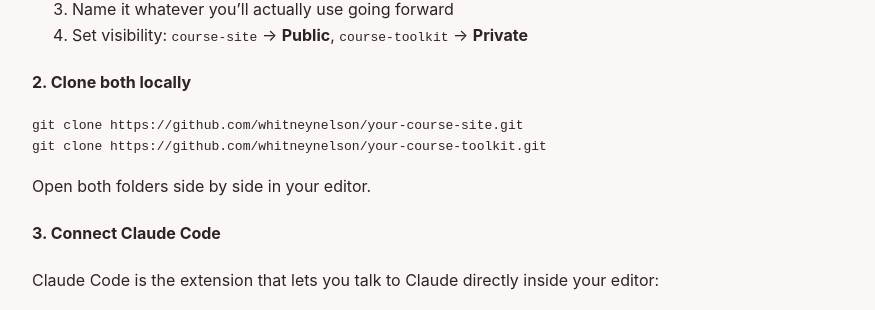
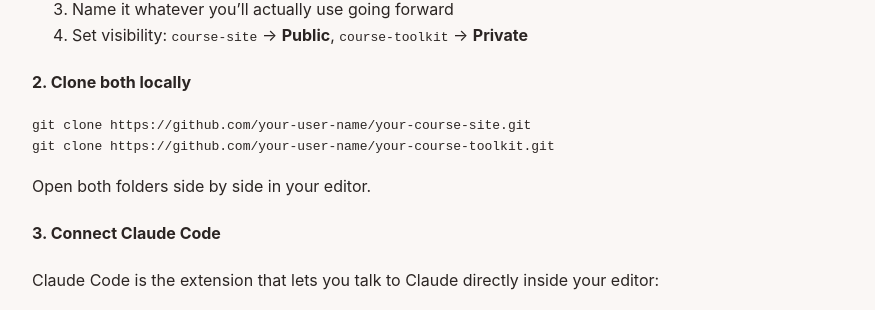
Before and after one commit to whitneynelson/nairr-teaching-innovation, a Jekyll site: the page built from day-1.md, in a window 1280 px wide and 900 px high, scrolled down 1030 px. Shown: the part 142-452 px from the top of the window, without its empty margins (202-1077 px from the left). Built offline with Jekyll 4.4.1, drawn with Linux system fonts in a browser that asks for light colours; part of the change alters nothing that is shown.

Commit message:
Update clone commands with user-specific URLs

````diff
--- a/day-1.md
+++ b/day-1.md
@@ -35,8 +35,8 @@ You're not starting from a blank repo; you're using a pre-built template. For ea
 #### 2. Clone both locally
 
 ```bash
-git clone https://github.com/whitneynelson/your-course-site.git
-git clone https://github.com/whitneynelson/your-course-toolkit.git
+git clone https://github.com/your-user-name/your-course-site.git
+git clone https://github.com/your-user-name/your-course-toolkit.git
 ```
 
 Open both folders side by side in your editor.
````
